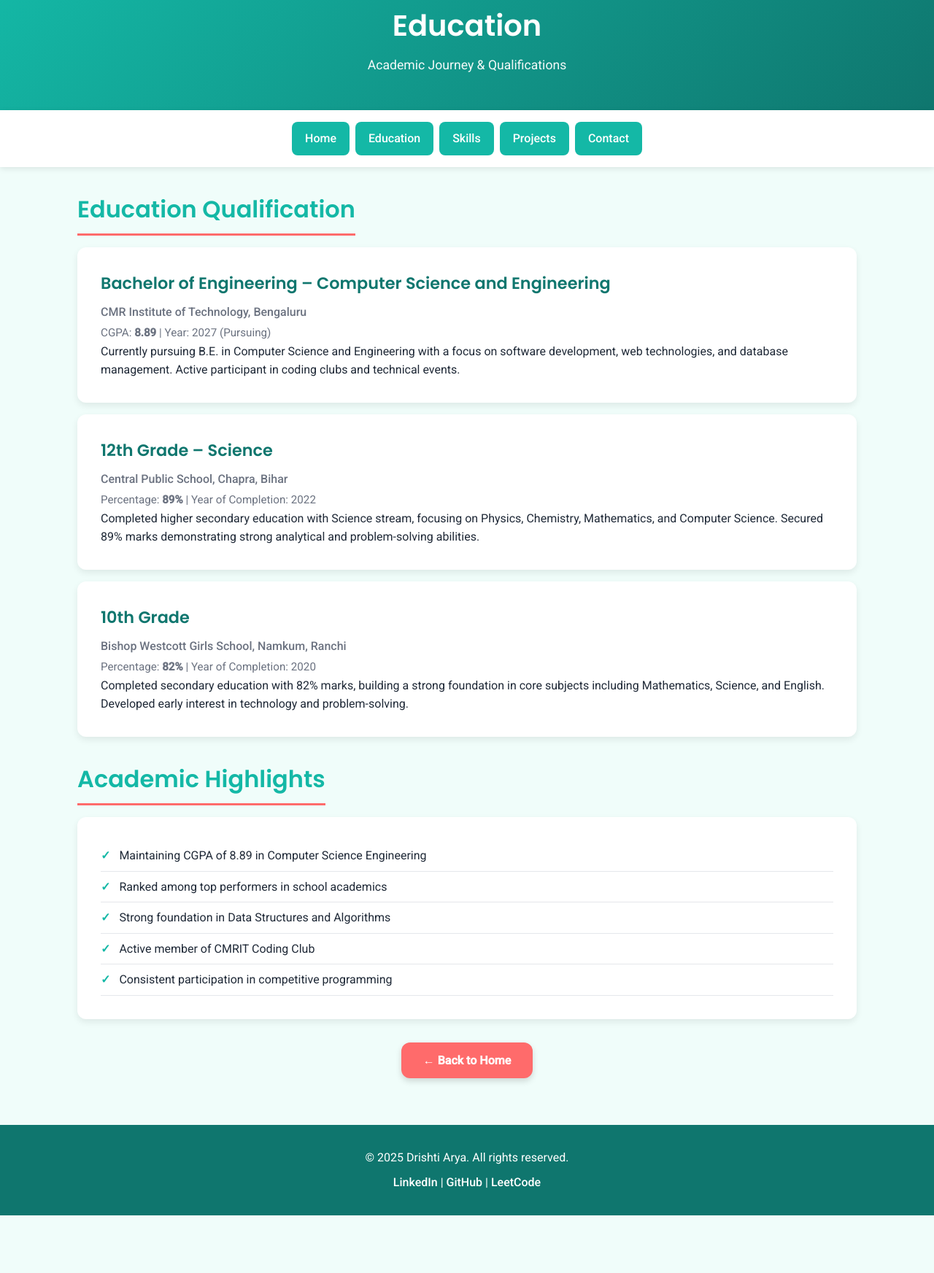
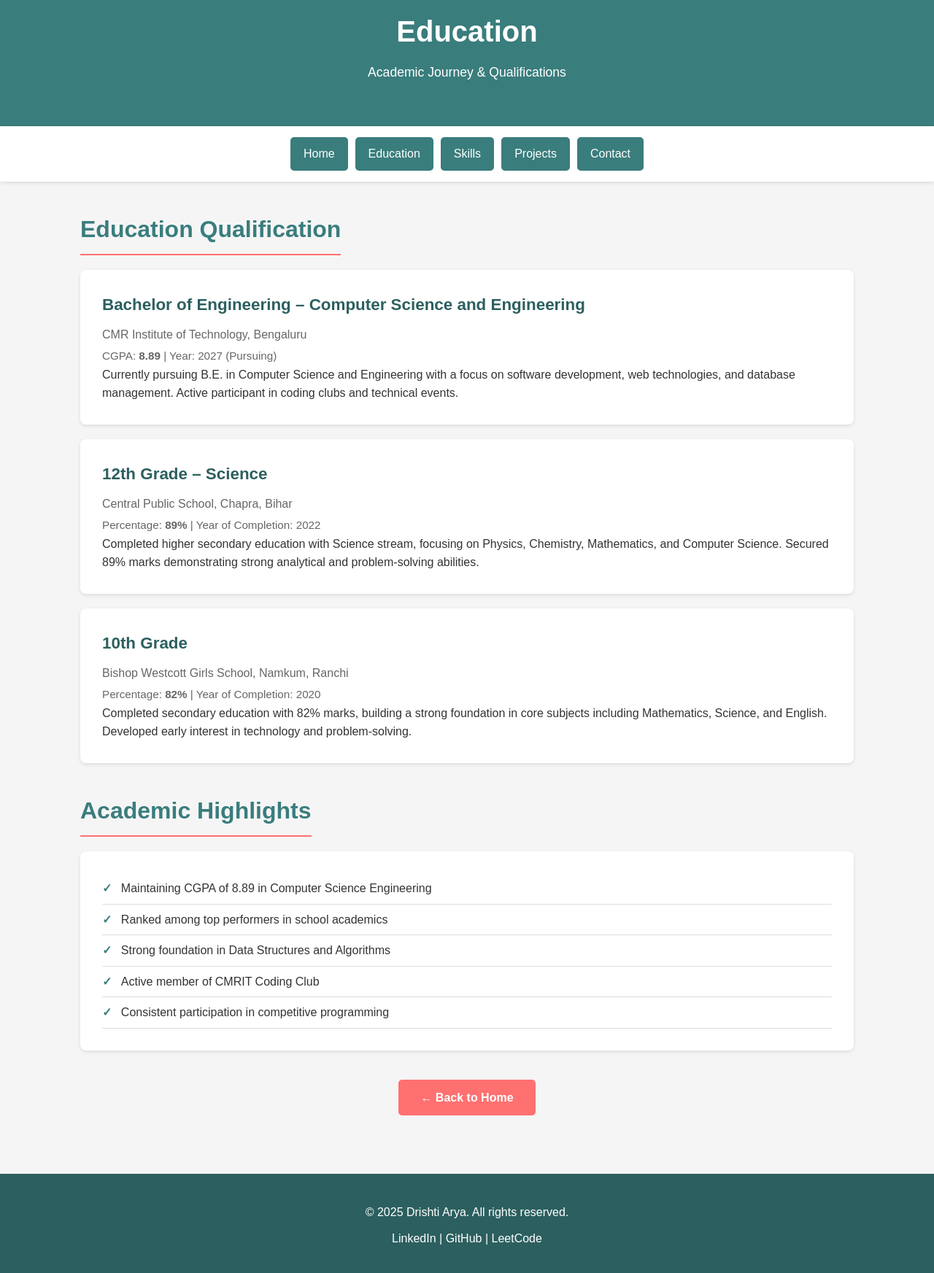
Before and after one commit to drishtii04/portfolio, a plain HTML site: page education.html in a window 1280 px wide. Shown: the part 29-1774 px from the top of the page at 73% size. Before the commit the page ends 1695 px from the top, so only its background shows below. Drawn offline with nearby package versions, Linux system fonts and the light colour scheme.

Commit message:
Simplify CSS styling for cleaner from-scratch look

```diff
--- a/styles.css
+++ b/styles.css
@@ -1,24 +1,4 @@
-/* =============================================
-   CSS Variables for easy customization
-   ============================================= */
-:root {
-    --primary-teal: #14b8a6;
-    --dark-teal: #0f766e;
-    --coral-accent: #ff6b6b;
-    --light-bg: #f0fdfa;
-    --white: #ffffff;
-    --text-dark: #1f2937;
-    --text-gray: #6b7280;
-    --spacing-small: 0.5rem;
-    --spacing-medium: 1rem;
-    --spacing-large: 2rem;
-    --border-radius: 12px;
-    --transition-speed: 0.3s;
-}
-
-/* =============================================
-   Global Styles and Reset
-   ============================================= */
+/* Basic Reset */
 * {
     margin: 0;
     padding: 0;
@@ -26,45 +6,38 @@
 }
 
 body {
-    font-family: 'Roboto', sans-serif;
+    font-family: Arial, sans-serif;
     font-size: 16px;
     line-height: 1.6;
-    color: var(--text-dark);
-    background-color: var(--light-bg);
+    color: #333;
+    background-color: #f5f5f5;
 }
 
 h1, h2, h3, h4 {
-    font-family: 'Poppins', sans-serif;
-    font-weight: 600;
-    color: var(--dark-teal);
+    color: #2c5f5f;
 }
 
 a {
     text-decoration: none;
     color: inherit;
-    transition: all var(--transition-speed) ease;
 }
 
 ul {
     list-style: none;
 }
 
-/* =============================================
-   Container for consistent width
-   ============================================= */
+/* Container */
 .container {
     max-width: 1100px;
     margin: 0 auto;
-    padding: 0 var(--spacing-medium);
+    padding: 0 20px;
 }
 
-/* =============================================
-   Header Section - simple layout for header
-   ============================================= */
+/* Header Section */
 .header-section {
-    background: linear-gradient(135deg, var(--primary-teal), var(--dark-teal));
-    color: var(--white);
-    padding: var(--spacing-large) 0;
+    background-color: #3a7d7d;
+    color: white;
+    padding: 40px 0;
     text-align: center;
 }
 
@@ -72,10 +45,8 @@ ul {
     display: flex;
     flex-direction: column;
     align-items: center;
-    gap: var(--spacing-medium);
+    gap: 15px;
 }
-
-
 
 .profile-text {
     text-align: center;
@@ -83,212 +54,170 @@ ul {
 
 .name {
     font-size: 2.5rem;
-    margin-bottom: var(--spacing-small);
-    color: var(--white);
+    margin-bottom: 10px;
+    color: white;
 }
 
 .tagline {
     font-size: 1.1rem;
-    margin-bottom: var(--spacing-medium);
-    opacity: 0.95;
+    margin-bottom: 20px;
 }
 
 .contact-row {
     display: flex;
     flex-wrap: wrap;
-    gap: var(--spacing-medium);
+    gap: 15px;
     justify-content: center;
-    margin-bottom: var(--spacing-medium);
+    margin-bottom: 20px;
     font-size: 0.95rem;
 }
 
 .contact-row span {
     background: rgba(255, 255, 255, 0.2);
-    padding: var(--spacing-small) var(--spacing-medium);
-    border-radius: 8px;
+    padding: 8px 15px;
+    border-radius: 5px;
 }
 
-/* Download Resume Button - coral accent color */
+/* Download Button */
 .download-btn {
     display: inline-block;
-    background-color: var(--coral-accent);
-    color: var(--white);
+    background-color: #ff7070;
+    color: white;
     padding: 12px 30px;
-    border-radius: var(--border-radius);
-    font-weight: 600;
-    font-size: 1rem;
-    box-shadow: 0 4px 8px rgba(0, 0, 0, 0.15);
-    transition: all var(--transition-speed) ease;
+    border-radius: 5px;
+    font-weight: bold;
 }
 
 .download-btn:hover {
-    background-color: #ff5252;
-    transform: translateY(-2px);
-    box-shadow: 0 6px 12px rgba(0, 0, 0, 0.25);
+    background-color: #ff5555;
 }
 
-.download-btn:focus {
-    outline: 3px solid var(--white);
-    outline-offset: 3px;
-}
-
-/* =============================================
-   Sticky Navigation Bar
-   ============================================= */
+/* Navigation Bar */
 .navbar {
     position: sticky;
     top: 0;
-    background-color: var(--white);
-    box-shadow: 0 2px 8px rgba(0, 0, 0, 0.1);
+    background-color: white;
+    box-shadow: 0 2px 5px rgba(0, 0, 0, 0.1);
     z-index: 1000;
-    padding: var(--spacing-medium) 0;
+    padding: 15px 0;
 }
 
 .nav-links {
     display: flex;
     justify-content: center;
     flex-wrap: wrap;
-    gap: var(--spacing-small);
+    gap: 10px;
 }
 
 .nav-button {
     display: inline-block;
     padding: 10px 18px;
-    background-color: var(--primary-teal);
-    color: var(--white);
-    border-radius: 8px;
-    font-weight: 500;
-    transition: all var(--transition-speed) ease;
+    background-color: #3a7d7d;
+    color: white;
+    border-radius: 5px;
 }
 
 .nav-button:hover {
-    background-color: var(--dark-teal);
-    transform: scale(1.05);
+    background-color: #2c5f5f;
 }
 
-.nav-button:focus {
-    outline: 2px solid var(--coral-accent);
-    outline-offset: 2px;
+.nav-button.active {
+    background-color: #ff7070;
 }
 
-/* Active nav link when scrolling */
-.nav-button.active {
-    background-color: var(--coral-accent);
-}
-
-/* =============================================
-   Main Content Area
-   ============================================= */
+/* Main Content */
 .main-content {
-    padding: var(--spacing-large) 0;
+    padding: 40px 0;
 }
 
 .content-section {
-    margin-bottom: var(--spacing-large);
-    opacity: 0;
-    transform: translateY(20px);
-    transition: all 0.6s ease;
+    margin-bottom: 40px;
 }
 
-/* Class added via JS to fade in sections */
 .content-section.fade-in {
     opacity: 1;
-    transform: translateY(0);
 }
 
 .section-title {
     font-size: 2rem;
-    margin-bottom: var(--spacing-medium);
-    color: var(--primary-teal);
-    border-bottom: 3px solid var(--coral-accent);
+    margin-bottom: 20px;
+    color: #3a7d7d;
+    border-bottom: 2px solid #ff7070;
     display: inline-block;
     padding-bottom: 8px;
 }
 
-/* Card styling for content blocks */
+/* Card styling */
 .content-card {
-    background-color: var(--white);
-    padding: var(--spacing-large);
-    border-radius: var(--border-radius);
-    box-shadow: 0 4px 10px rgba(0, 0, 0, 0.08);
-    margin-bottom: var(--spacing-medium);
-    transition: all var(--transition-speed) ease;
+    background-color: white;
+    padding: 30px;
+    border-radius: 8px;
+    box-shadow: 0 2px 5px rgba(0, 0, 0, 0.1);
+    margin-bottom: 20px;
 }
 
 .content-card:hover {
-    box-shadow: 0 6px 14px rgba(0, 0, 0, 0.12);
-    transform: translateY(-3px);
+    box-shadow: 0 4px 8px rgba(0, 0, 0, 0.15);
 }
 
 .card-title {
     font-size: 1.4rem;
-    margin-bottom: var(--spacing-small);
-    color: var(--dark-teal);
+    margin-bottom: 10px;
+    color: #2c5f5f;
 }
 
 .institution {
     font-weight: 500;
-    color: var(--text-gray);
-    margin-bottom: 4px;
+    color: #666;
+    margin-bottom: 5px;
 }
 
 .details {
     font-size: 0.95rem;
-    color: var(--text-gray);
+    color: #666;
 }
 
-/* =============================================
-   Skills Section - simple grid layout
-   ============================================= */
+/* Skills Section */
 .skills-card {
     display: grid;
     grid-template-columns: repeat(auto-fit, minmax(250px, 1fr));
-    gap: var(--spacing-medium);
+    gap: 20px;
 }
 
 .skill-group h4 {
     font-size: 1.1rem;
-    margin-bottom: 6px;
-    color: var(--primary-teal);
+    margin-bottom: 8px;
+    color: #3a7d7d;
 }
 
 .skill-group p {
     font-size: 0.95rem;
-    color: var(--text-dark);
+    color: #333;
 }
 
-/* =============================================
-   Projects Section - toggle details button
-   ============================================= */
+/* Projects Section */
 .project-card {
     position: relative;
 }
 
 .toggle-details-btn {
     display: inline-block;
-    margin-top: var(--spacing-small);
+    margin-top: 10px;
     padding: 8px 16px;
-    background-color: var(--coral-accent);
-    color: var(--white);
+    background-color: #ff7070;
+    color: white;
     border: none;
-    border-radius: 8px;
+    border-radius: 5px;
     cursor: pointer;
-    font-weight: 500;
-    transition: all var(--transition-speed) ease;
 }
 
 .toggle-details-btn:hover {
-    background-color: #ff5252;
-}
-
-.toggle-details-btn:focus {
-    outline: 2px solid var(--dark-teal);
-    outline-offset: 2px;
+    background-color: #ff5555;
 }
 
 .project-details {
-    margin-top: var(--spacing-medium);
-    padding-left: var(--spacing-medium);
+    margin-top: 20px;
+    padding-left: 20px;
 }
 
 .project-details ul {
@@ -296,73 +225,55 @@ ul {
 }
 
 .project-details li {
-    margin-bottom: 6px;
-    color: var(--text-dark);
+    margin-bottom: 8px;
+    color: #333;
 }
 
-/* =============================================
-   Activities and Achievements Lists
-   ============================================= */
+/* Lists */
 .activity-list li,
 .achievement-list li {
     padding: 8px 0;
-    border-bottom: 1px solid #e5e7eb;
-    color: var(--text-dark);
+    border-bottom: 1px solid #ddd;
+    color: #333;
 }
 
 .activity-list li:before,
 .achievement-list li:before {
     content: "✓ ";
-    color: var(--primary-teal);
+    color: #3a7d7d;
     font-weight: bold;
     margin-right: 8px;
 }
 
-/* =============================================
-   Personal Details Section
-   ============================================= */
+/* Personal Details */
 .personal-card p {
-    margin-bottom: var(--spacing-small);
-    color: var(--text-dark);
+    margin-bottom: 10px;
+    color: #333;
 }
 
-/* =============================================
-   Footer Section
-   ============================================= */
+/* Footer */
 .footer-section {
-    background-color: var(--dark-teal);
-    color: var(--white);
+    background-color: #2c5f5f;
+    color: white;
     text-align: center;
-    padding: var(--spacing-large) 0;
-    margin-top: var(--spacing-large);
+    padding: 40px 0;
+    margin-top: 40px;
 }
 
 .footer-section p {
-    margin-bottom: var(--spacing-small);
+    margin-bottom: 10px;
 }
 
 .social-links a {
-    color: var(--white);
-    font-weight: 500;
-    transition: color var(--transition-speed) ease;
+    color: white;
 }
 
 .social-links a:hover {
-    color: var(--coral-accent);
+    color: #ff7070;
     text-decoration: underline;
 }
 
-.social-links a:focus {
-    outline: 2px solid var(--coral-accent);
-    outline-offset: 2px;
-    border-radius: 4px;
-}
-
-/* =============================================
-   Responsive Design - Media Queries
-   ============================================= */
-
-/* Tablet and smaller */
+/* Responsive Design */
 @media (max-width: 768px) {
     .name {
         font-size: 2rem;
@@ -374,7 +285,7 @@ ul {
 
     .contact-row {
         flex-direction: column;
-        gap: var(--spacing-small);
+        gap: 10px;
     }
 
     .nav-links {
@@ -391,7 +302,6 @@ ul {
     }
 }
 
-/* Mobile */
 @media (max-width: 600px) {
     .name {
         font-size: 1.8rem;
@@ -407,7 +317,7 @@ ul {
     }
 
     .content-card {
-        padding: var(--spacing-medium);
+        padding: 20px;
     }
 
     .section-title {
```
